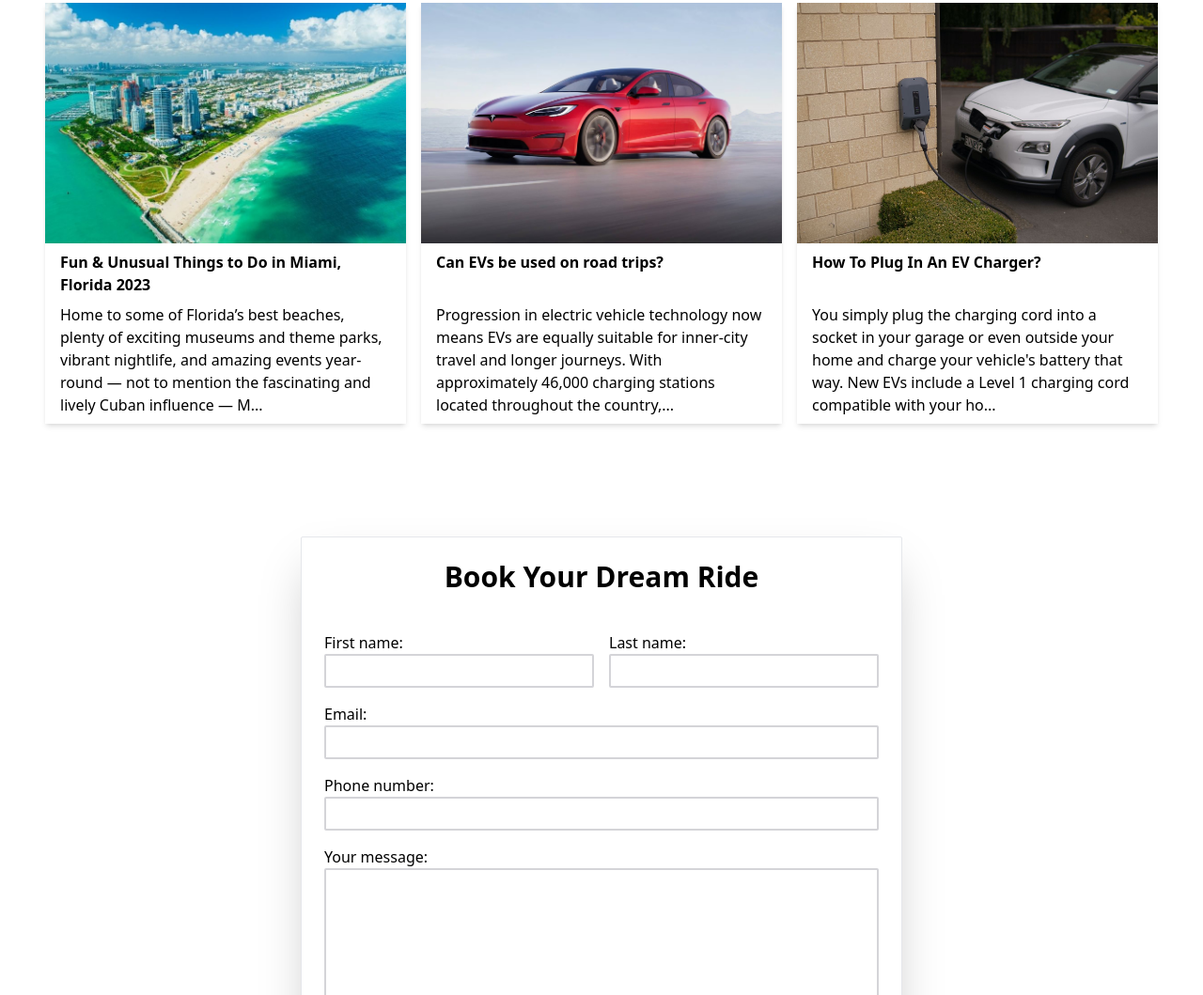
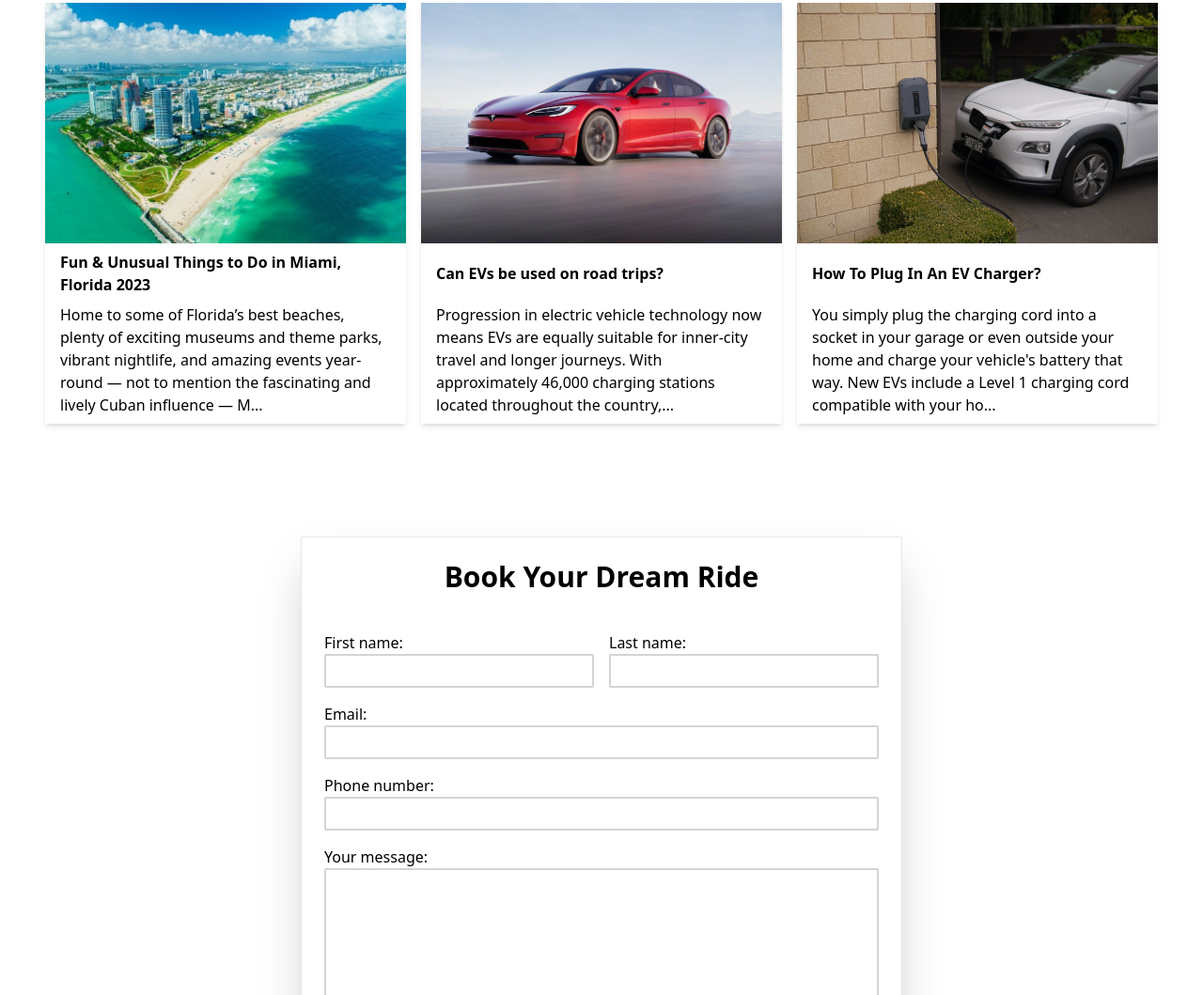
Before and after one commit to pbutkus/car-rentals-astro, an Astro site: page / in a window 1280 px wide. Shown: the part 2650-3709 px from the top of the page at 94% size. Built offline with nearby package versions, Linux system fonts and the light colour scheme; Astro itself is replaced by a stand-in of ours.

Commit message:
add publishing date to blog post

```diff
--- a/public/admin/config.yml
+++ b/public/admin/config.yml
@@ -156,6 +156,7 @@ collections:
     slug: "{{slug}}"
     fields:
       - { label: "Title", name: "title", widget: "string" }
+      - { label: "Publishing Date", name: "publishingDate", widget: "date" }
       - { label: "Featured Image", name: "featuredImage", widget: "image" }
       - {
           label: "Intro",
--- a/src/components/LatestNews.astro
+++ b/src/components/LatestNews.astro
@@ -33,7 +33,9 @@ blogPosts.map((post) => {
         <a href={`/blog/${card.slug}`}>
           <div class="flex flex-col shadow-md w-96 h-full hover:translate-y-2 transition-transform">
             <img class="object-cover h-64" src={card.image} alt={card.title} />
-            <h3 class="px-4 py-2 font-semibold h-1/5">{card.title}</h3>
+            <div class="flex h-1/5 items-center">
+              <h3 class="px-4 py-2 font-semibold">{card.title}</h3>
+            </div>
             <p class="px-4 pb-2 font-light self-end">{card.summary}</p>
           </div>
         </a>
```
